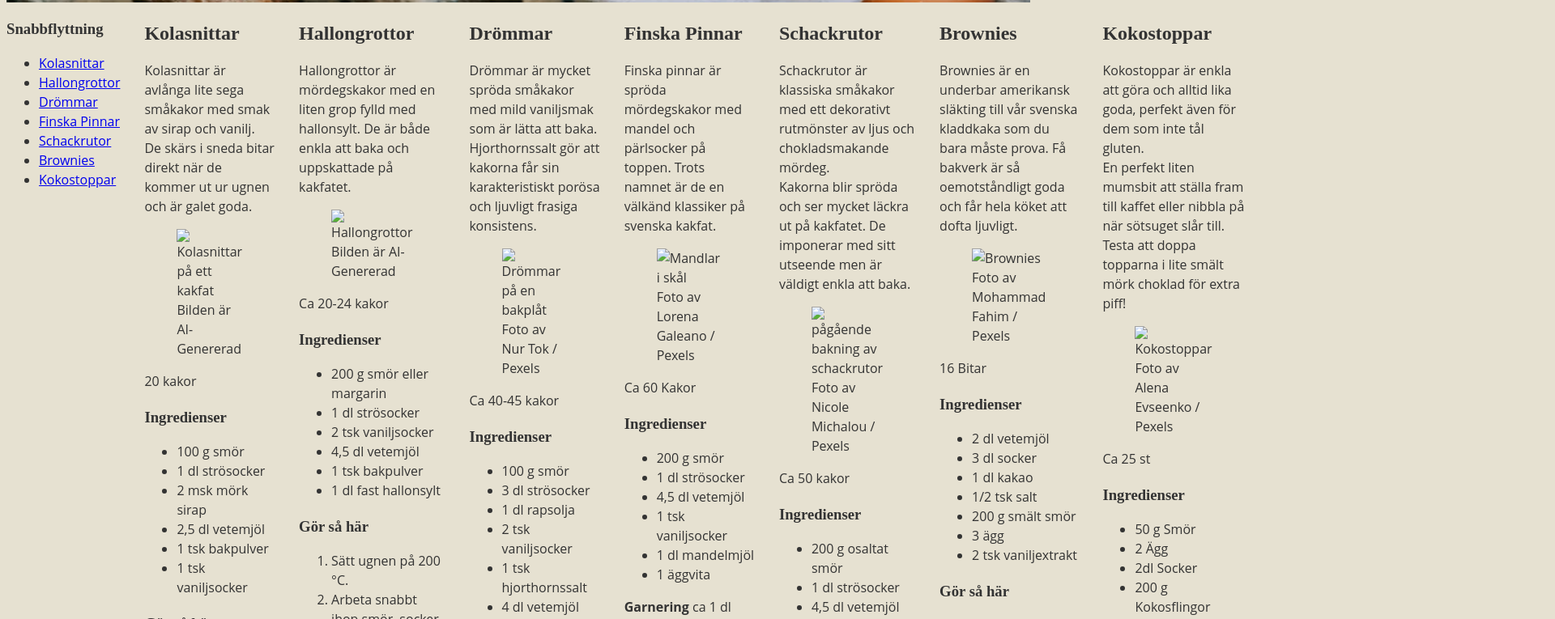
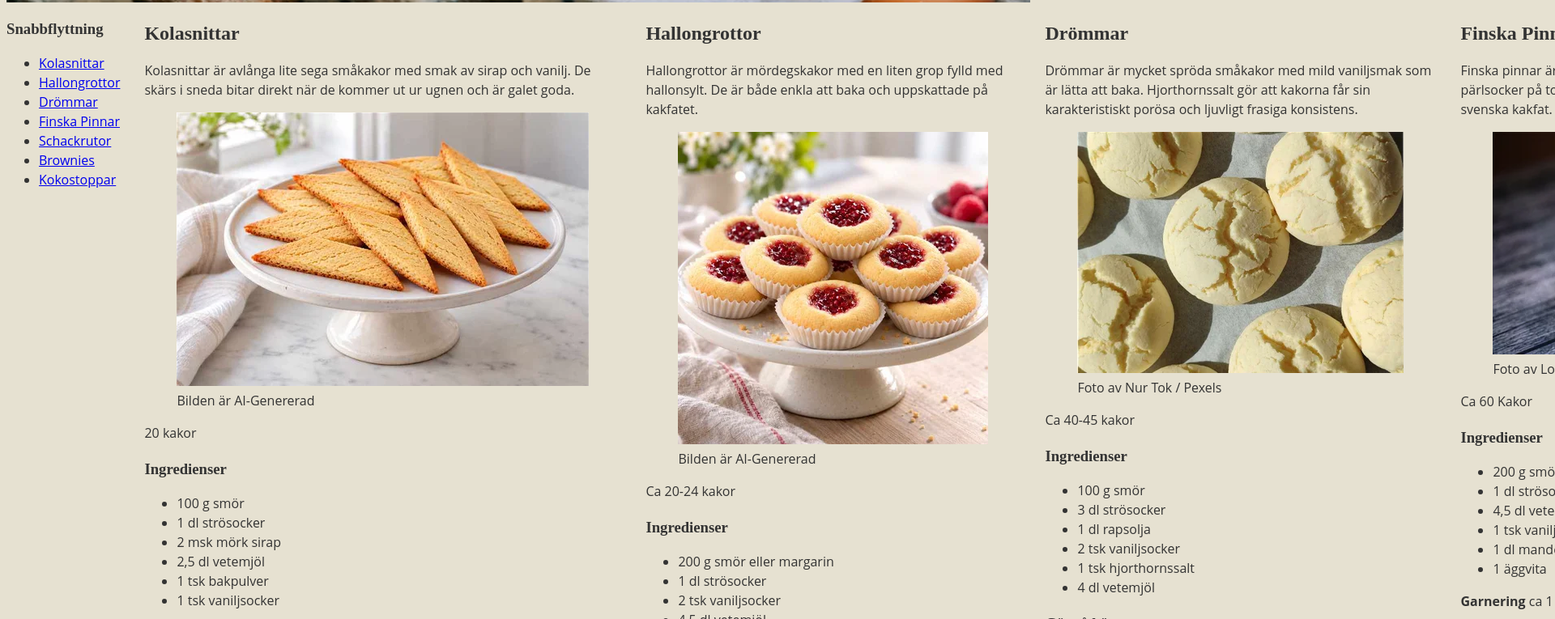
Before and after one commit to D-Marklund/web, a plain HTML site: page index.html in a window 1280 px wide. Shown: the part 533-1298 px from the top of the page at 81% size, 1920 px wide, since content can reach past the window. Drawn offline with Linux system fonts and the light colour scheme; files that its build step writes are made by us from their sources; files whose address does not match are found by name.

Commit message:
Update image and stylesheet paths to assets

```diff
--- a/index.html
+++ b/index.html
@@ -3,7 +3,7 @@
   <head>
     <title>Sju-Sorters-Kakor</title>
     <meta charset="utf-8" />
-    <link rel="stylesheet" href="css/style.css" />
+    <link rel="stylesheet" href="assets/css/style.css" />
   </head>
 
   <body>
@@ -80,7 +80,7 @@
           </p>
           <figure>
             <img
-              src="images/kolasnittar.webp"
+              src="assets/images/kolasnittar.webp"
               alt="Kolasnittar på ett kakfat"
             />
             <figcaption>Bilden är AI-Genererad</figcaption>
@@ -128,7 +128,7 @@
             hallonsylt. De är både enkla att baka och uppskattade på kakfatet.
           </p>
           <figure>
-            <img src="images/hallongrottor.webp" alt="Hallongrottor" />
+            <img src="assets/images/hallongrottor.webp" alt="Hallongrottor" />
             <figcaption>Bilden är AI-Genererad</figcaption>
           </figure>
 <div class="recipe-info">
@@ -174,7 +174,7 @@
           </p>
 
           <figure>
-            <img src="images/drommar.webp" alt="Drömmar på en bakplåt" />
+            <img src="assets/images/drommar.webp" alt="Drömmar på en bakplåt" />
             <figcaption>Foto av Nur Tok / Pexels</figcaption>
           </figure>
           <div class="recipe-info">
@@ -220,7 +220,7 @@
           </p>
 
           <figure>
-            <img src="images/mandel.webp" alt="Mandlar i skål" />
+            <img src="assets/images/mandel.webp" alt="Mandlar i skål" />
             <figcaption>Foto av Lorena Galeano / Pexels</figcaption>
           </figure>
 <div class="recipe-info">
@@ -270,7 +270,7 @@
           </p>
           <figure>
             <img
-              src="images/schackrutor.webp"
+              src="assets/images/schackrutor.webp"
               alt="pågående bakning av schackrutor"
             />
             <figcaption>Foto av Nicole Michalou / Pexels</figcaption>
@@ -334,7 +334,7 @@
             goda och får hela köket att dofta ljuvligt.
           </p>
           <figure>
-            <img src="images/brownies.webp" alt="Brownies" />
+            <img src="assets/images/brownies.webp" alt="Brownies" />
             <figcaption>Foto av Mohammad Fahim / Pexels</figcaption>
           </figure>
 <div class="recipe-info">
@@ -383,7 +383,7 @@
             Testa att doppa topparna i lite smält mörk choklad för extra piff!
           </p>
           <figure>
-            <img src="images/kokostoppar.webp" alt="Kokostoppar" />
+            <img src="assets/images/kokostoppar.webp" alt="Kokostoppar" />
             <figcaption>Foto av Alena Evseenko / Pexels</figcaption>
           </figure>
 <div class="recipe-info">
```
